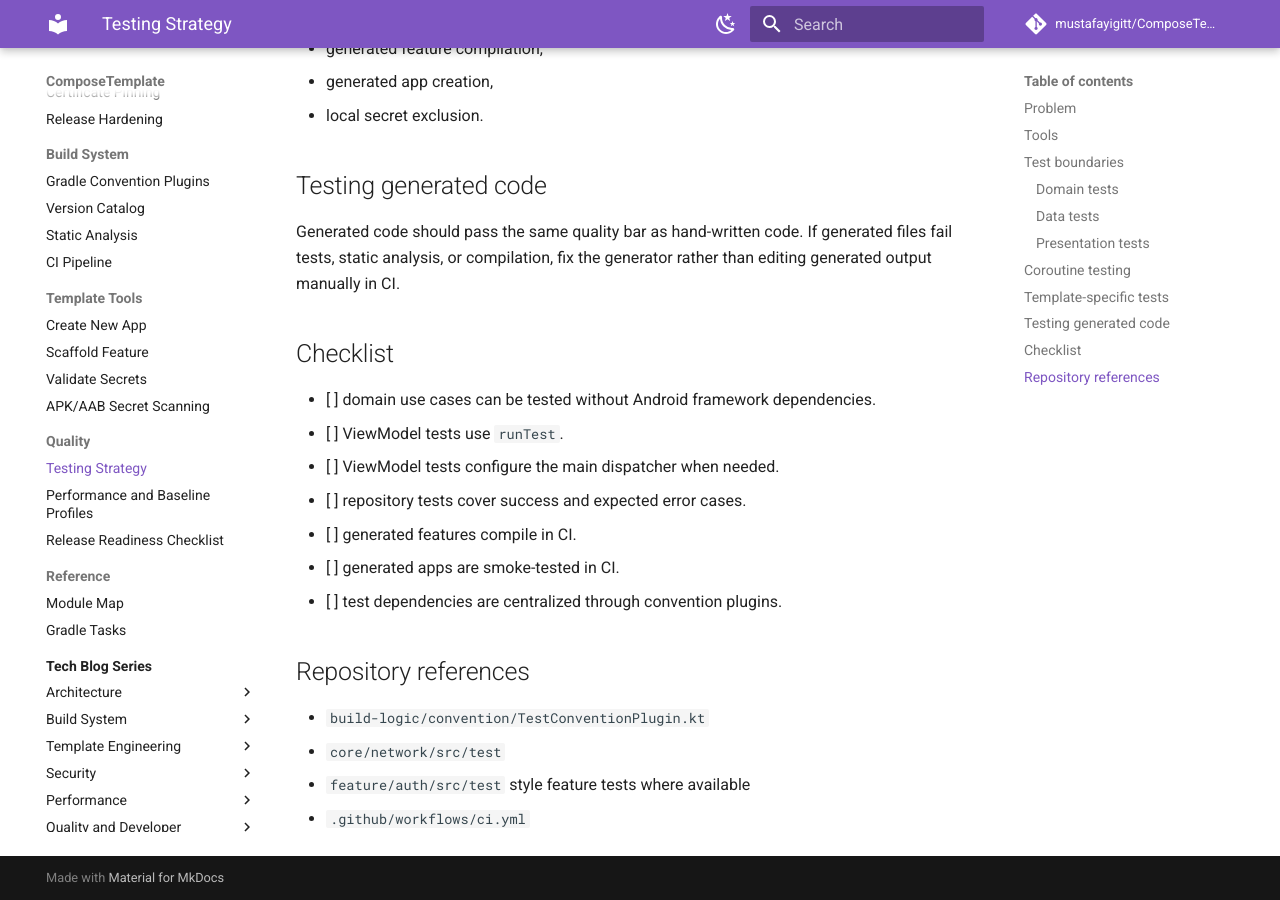
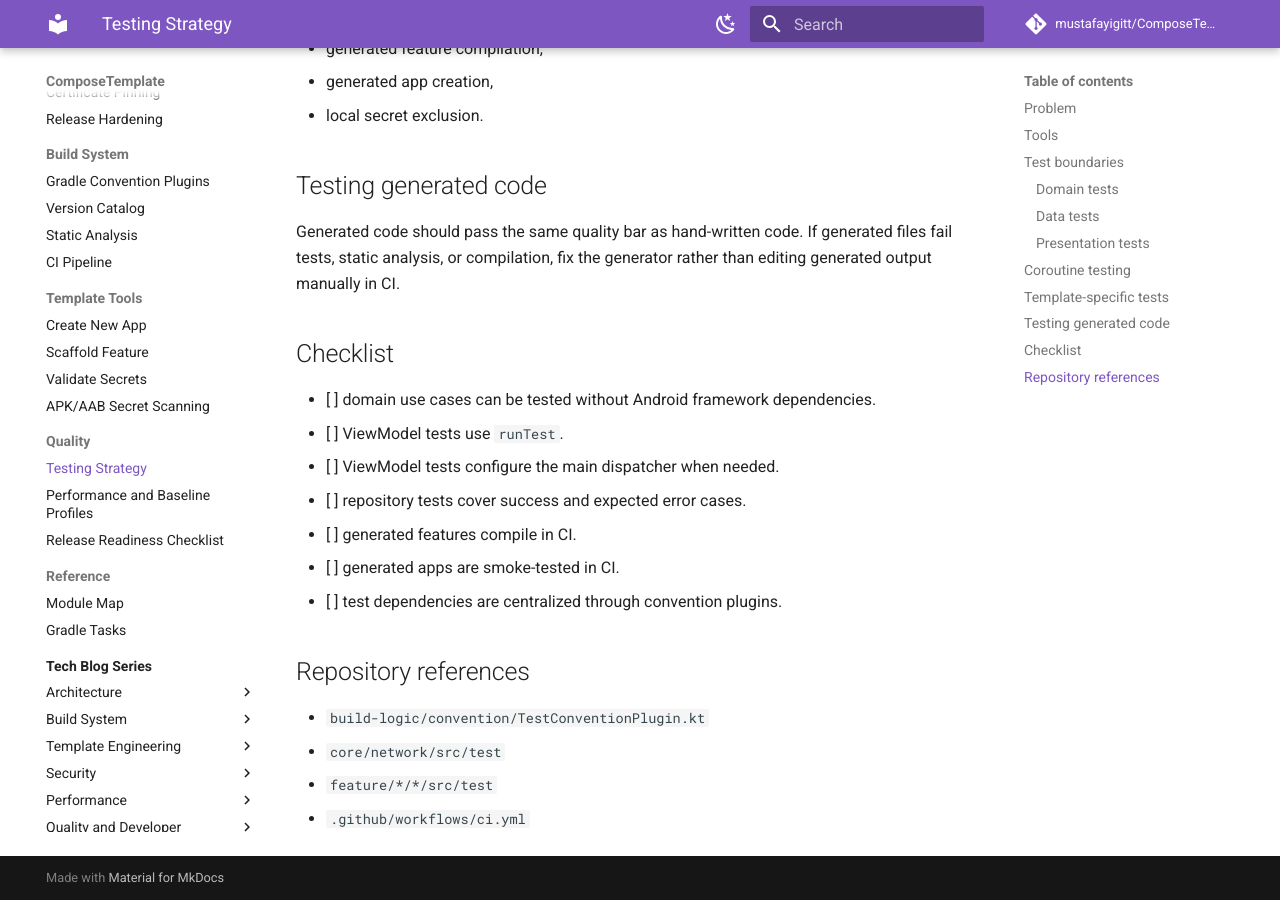
Before and after one commit to mustafayigitt/ComposeTemplate, an MkDocs documentation site: the page built from docs/quality/testing-strategy.md, in a window 1280 px wide and 900 px high, scrolled down 2045 px. Built offline with MkDocs 1.6.1 and Material for MkDocs 9.7.7, drawn with Linux system fonts in a browser that asks for light colours; comment, search, counter and statistics services are not loaded.

Commit message:
Polish documentation cleanup before review

```diff
--- a/docs/quality/testing-strategy.md
+++ b/docs/quality/testing-strategy.md
@@ -87,5 +87,5 @@ Generated code should pass the same quality bar as hand-written code. If generat
 
 - `build-logic/convention/TestConventionPlugin.kt`
 - `core/network/src/test`
-- `feature/auth/src/test` style feature tests where available
+- `feature/*/*/src/test`
 - `.github/workflows/ci.yml`
```
